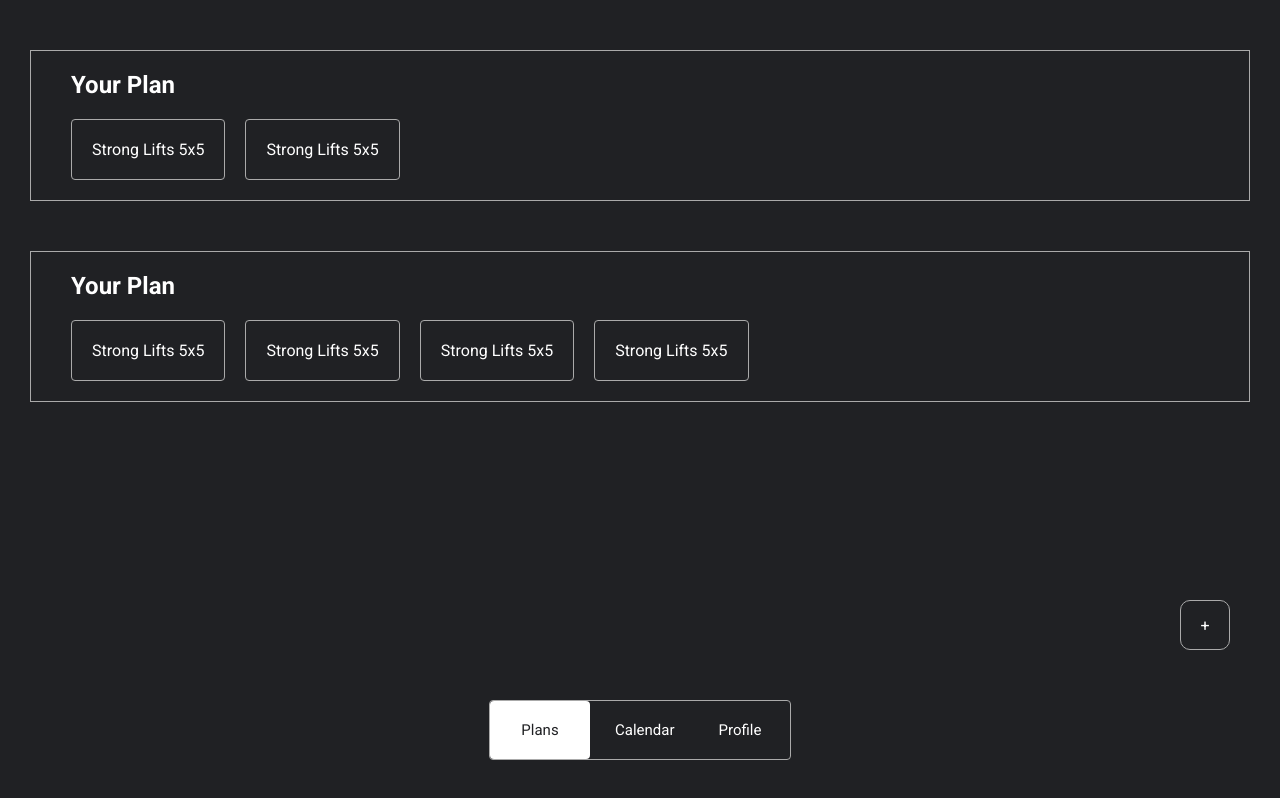
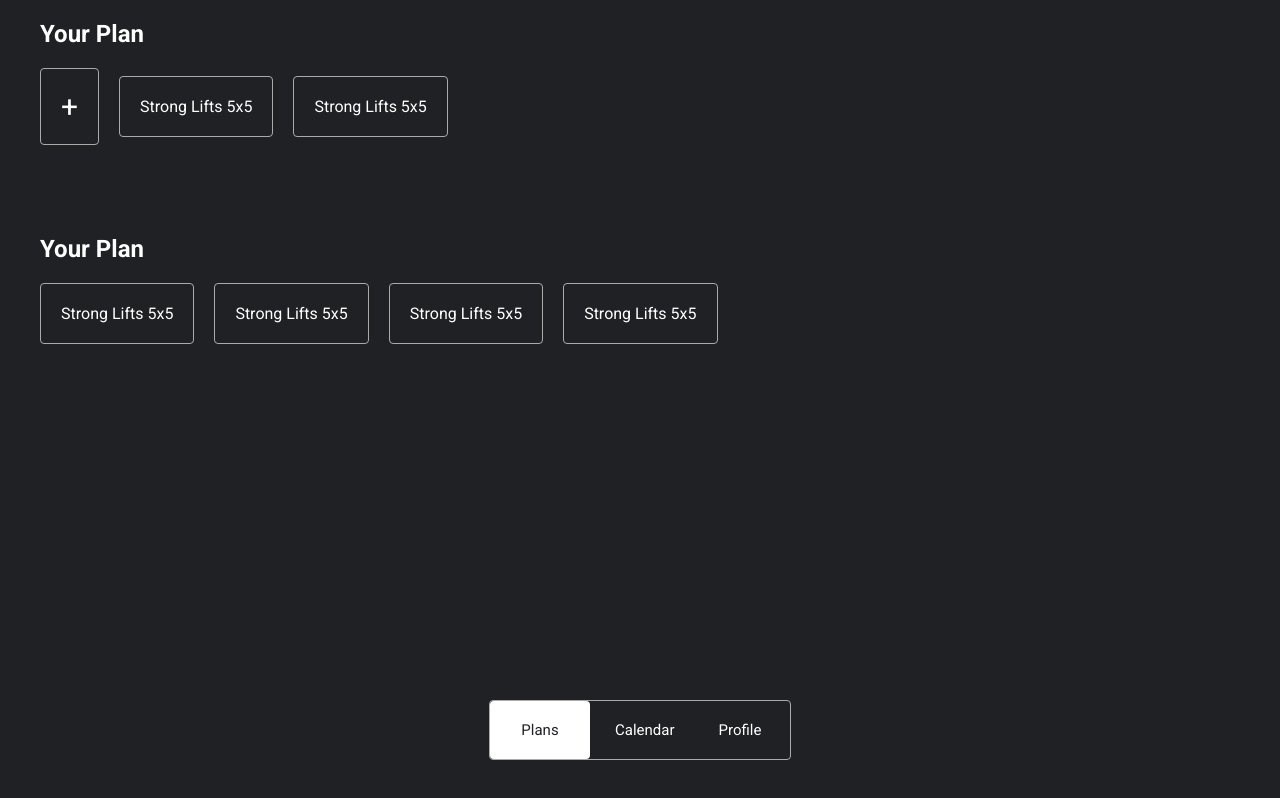
Before and after one commit to Sekolah-Beta-2023/adam-muhammad_exercise-plan, a Nuxt app: page / in a window 1280 px wide. Built offline with nearby package versions, Linux system fonts and the light colour scheme.

Commit message:
add form

```diff
--- a/pages/exercise/index.vue
+++ b/pages/exercise/index.vue
@@ -1,9 +1,7 @@
 <template>
     <div class="exercise-container">
         <header class="exercise-header">
-            <nuxt-link class="back-btn" to="/">
-                <img class="back-img" src="~/assets/pngwing.com (1).png" alt="back">
-            </nuxt-link>
+            <nuxt-link class="back-btn" to="/">&#8249;</nuxt-link>
             <h2 class="exercise-title">Full Body</h2>
         </header>
         <div class="exercise-list-container">
@@ -105,7 +103,7 @@
 }
 
 .back-btn {
-    display: block;
+    font-size: 30px;
     background-color: #202124;
     border: none;
     border-right: 1px solid #aaa;
--- a/pages/form/index.vue
+++ b/pages/form/index.vue
@@ -1,9 +1,7 @@
 <template>
     <div class="form-container">
         <header class="exercise-header">
-            <nuxt-link class="back-btn" to="/">
-                <img class="back-img" src="~/assets/pngwing.com (1).png" alt="back">
-            </nuxt-link>
+            <nuxt-link class="back-btn" to="/">&#8249;</nuxt-link>
             <h2 class="exercise-title">Build Plan</h2>
         </header>
         <section class="add-plans">
@@ -44,6 +42,10 @@
             exerciseData: exerciseData,
             sortedExercise: exerciseData,
             selectedTarget: "All",
+            form: {
+                plan_name: '',
+                exercises: []
+            }
         }
     },
     mounted() {
--- a/pages/index.vue
+++ b/pages/index.vue
@@ -3,6 +3,9 @@
         <section class="plan-list-container">
             <h1 class="plan-list-title">Your Plan</h1>
             <div class="plan-list">
+                <div class="exercise-plan" >
+                    <nuxt-link class="add-plan" to="/form">+</nuxt-link>
+                </div>
                 <div class="exercise-plan" >
                     <nuxt-link class="exercise-plan-link" to="/exercise">Strong Lifts 5x5</nuxt-link>
                 </div>
@@ -28,7 +31,6 @@
                 </div>
             </div>
         </section>
-        <nuxt-link class="add-plan" to="/form">+</nuxt-link>
     </div>
 </template>
 
@@ -45,7 +47,6 @@
     background-color: #202124;
     color: white;
     height: 100vh;
-    padding: 50px 30px;
 }
 
 .plan-list-container {
@@ -54,7 +55,6 @@
     justify-content: flex-start;
     padding: 20px 40px;
     margin-bottom: 50px;
-    border: 1px solid #aaa;
     width: 100%;
 }
 
@@ -94,14 +94,9 @@
 }
 
 .add-plan {
-    border: 1px solid #aaa;
-    width: 50px;
-    aspect-ratio: 1;
     border-radius: 10px;
     color: white;
-    position: absolute;
-    bottom: 150px;
-    right: 50px;
+    font-size: 30px;
     display: flex;
     justify-content: center;
     align-items: center;
```
Also changed, not shown: assets/add.png (added), assets/back.png (renamed from assets/pngwing.com (1).png).
